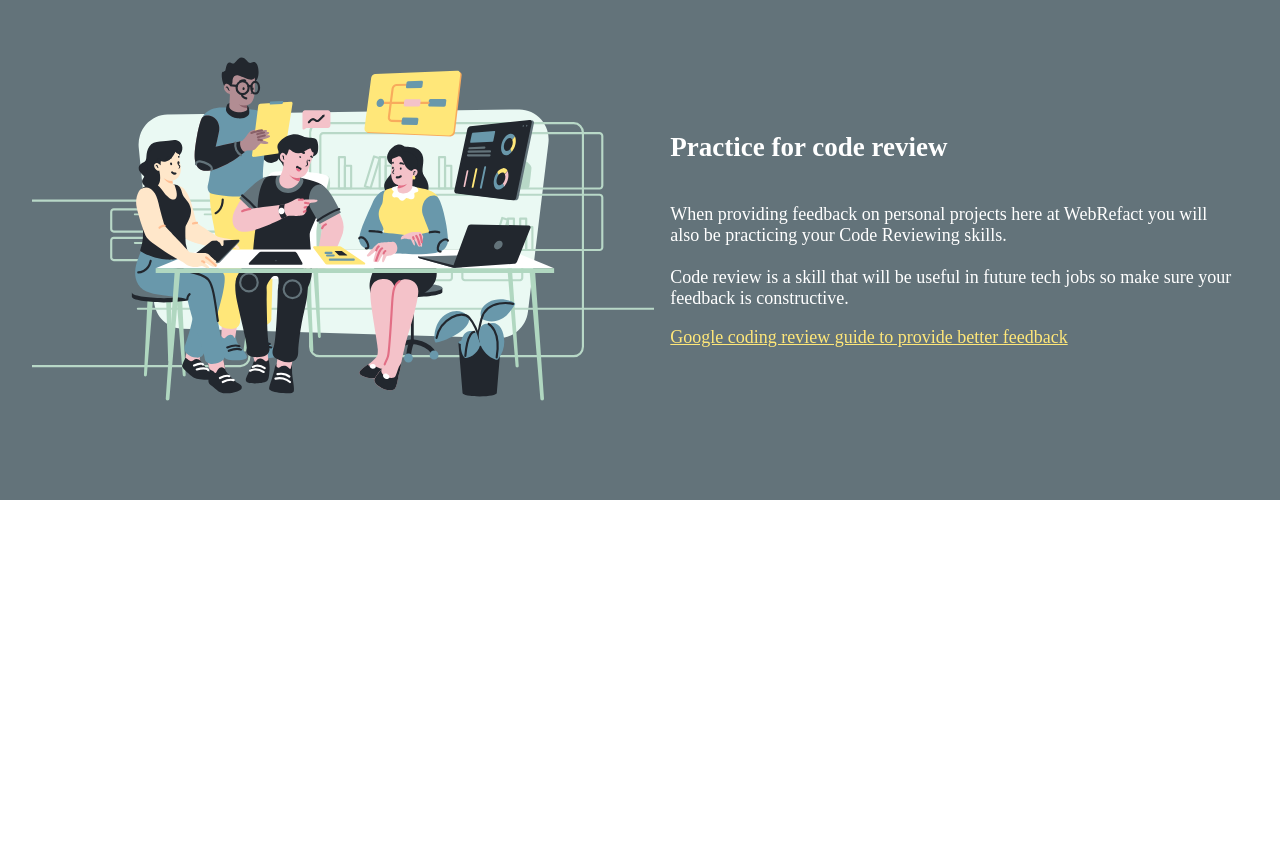
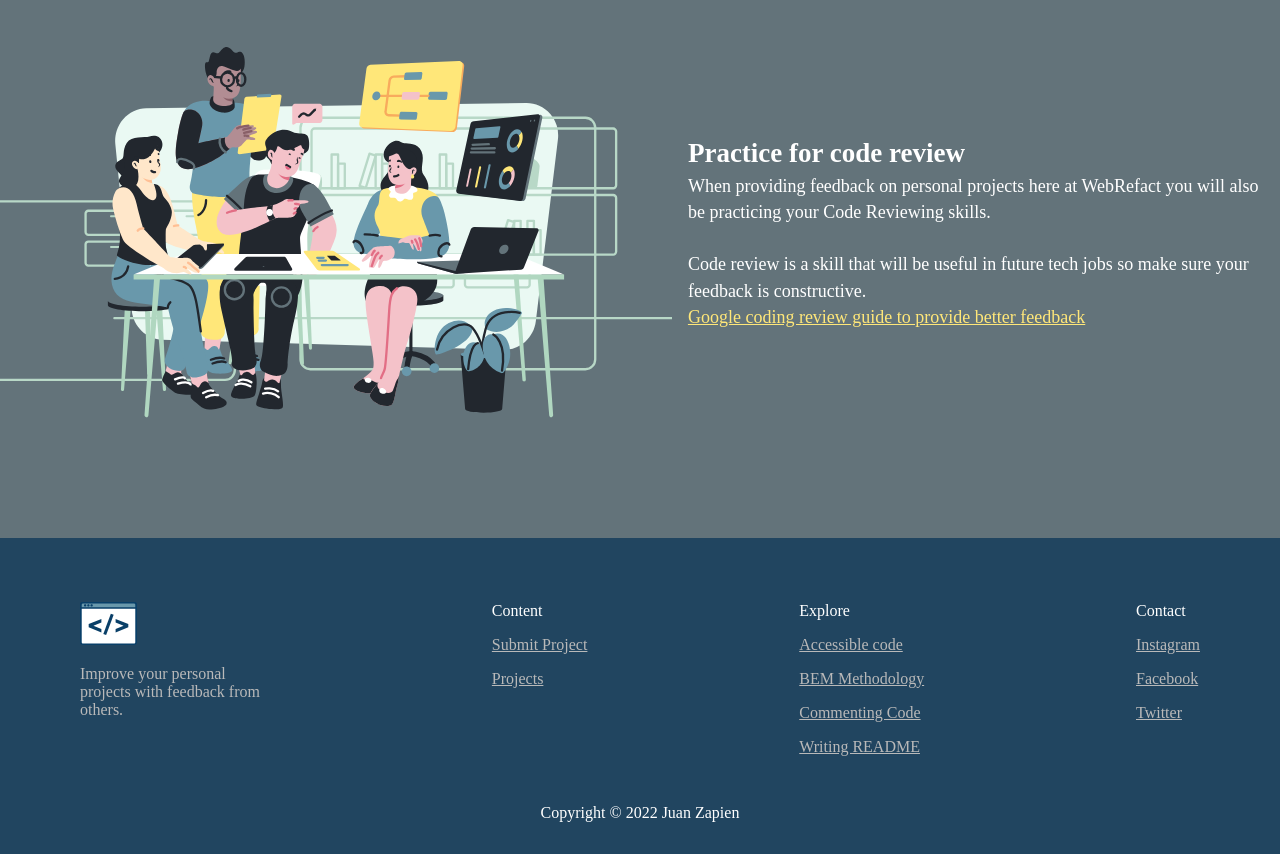
Before and after one commit to 1Zapien/WebRefact, a React (Create React App) app: page /home in a window 1280 px wide. Shown: the part 780-1634 px from the top of the page. Before the commit the page ends 1280 px from the top, so only its background shows below. Built offline with nearby package versions, Linux system fonts and the light colour scheme; no server answers.

Commit message:
working on footer section....need to add scroll to top function for react router links

```diff
--- a/src/components/landing/FeedbackBanner.js
+++ b/src/components/landing/FeedbackBanner.js
@@ -14,7 +14,12 @@ function FeedbackBanner() {
           Code review is a skill that will be useful in future tech jobs so make
           sure your feedback is constructive.
         </p>
-        <a href={"https://google.github.io/eng-practices/review/"}>
+        <a
+          href={"https://google.github.io/eng-practices/review/"}
+          aria-label="link to github page that gives info on giving better feedback"
+          target="_blank"
+          rel="noreferrer"
+        >
           Google coding review guide to provide better feedback
         </a>
       </div>
--- a/src/components/landing/FeedbackBanner.module.css
+++ b/src/components/landing/FeedbackBanner.module.css
@@ -13,10 +13,16 @@
 
   justify-content: center;
   padding: 0rem 1rem;
+  line-height: 1.45;
+}
+
+.feedback__info h2 {
+  margin: 0.5rem;
 }
 
 .feedback__info a {
   color: #ffe779;
+  line-height: 1.45;
 }
 .feedback__info a:hover {
   color: #fcdb49;
@@ -25,9 +31,14 @@
 @media only screen and (min-width: 850px) {
   .feedback {
     flex-direction: row;
+    padding: 3rem 0rem;
   }
 
   .feedback__image {
     width: 80%;
   }
+
+  .feedback__info h2 {
+    margin: 0rem;
+  }
 }
--- a/src/components/landing/HeroContent.module.css
+++ b/src/components/landing/HeroContent.module.css
@@ -2,7 +2,7 @@
   display: flex;
   flex-direction: column-reverse;
   display: flex;
-  padding: 0rem 2rem;
+  padding: 0rem 1rem;
 }
 
 .intro__info {
@@ -33,7 +33,6 @@
   text-decoration: none;
   border: none;
   border-radius: 10px;
-  /* background: linear-gradient(90deg, #298bd0 0%, #298bd0 44.79%, #0169c2 100%); */
   background: linear-gradient(
     90deg,
     rgba(105, 152, 171, 0.76) 0%,
@@ -48,7 +47,6 @@
 }
 
 a.button:hover {
-  /* background: #0169c2; */
   background: #406882;
   color: #fbfbf2;
 }
@@ -60,7 +58,6 @@ a.button:hover {
 }
 .intro__image {
   align-self: center;
-  height: 350px;
   width: 90%;
   background-image: url("/src/images/Vector.svg");
   background-repeat: no-repeat;
@@ -118,9 +115,8 @@ a.button:hover {
     width: 100%;
   }
   .intro__image {
-    height: 100%;
+    max-height: 100%;
     width: 100%;
-    text-align: left;
-    background-image: none;
+    background-position-y: 0rem;
   }
 }
--- a/src/components/layout/Footer.js
+++ b/src/components/layout/Footer.js
@@ -0,0 +1,96 @@
+import classes from "./Footer.module.css";
+import logo from "../../images/Logo.svg";
+import { NavLink } from "react-router-dom";
+
+function Footer() {
+  return (
+    <footer>
+      {/* <img className={classes.logo} src={logo} alt="Logo" /> */}
+      <div className={classes.footer}>
+        <div>
+          <img className={classes.logo} src={logo} alt="Logo" />
+          <p className={classes.short}>
+            Improve your personal projects with feedback from others.
+          </p>
+        </div>
+        <ul>
+          <li>Content</li>
+          <li>
+            <NavLink to="submit-project">Submit Project</NavLink>
+          </li>
+          <li>
+            <a href={"/#projects"} aria-label="link to projects page">
+              Projects
+            </a>
+          </li>
+        </ul>
+        <ul>
+          <li>Explore</li>
+          <li>
+            <a
+              href={
+                "https://developers.google.com/web/fundamentals/accessibility/semantics-aria"
+              }
+              aria-label=" google link explaining aria"
+              target="_blank"
+              rel="noreferrer"
+            >
+              Accessible code
+            </a>
+          </li>
+          <li>
+            <a
+              href={"http://getbem.com/introduction/"}
+              aria-label="introduction to bem link"
+              target="_blank"
+              rel="noreferrer"
+            >
+              BEM Methodology
+            </a>
+          </li>
+          <li>
+            <a
+              href={
+                "https://stackoverflow.blog/2021/12/23/best-practices-for-writing-code-comments/"
+              }
+              aria-label="stackoverflow link for commenting code effectively "
+              target="_blank"
+              rel="noreferrer"
+            >
+              Commenting Code
+            </a>
+          </li>
+          <li>
+            <a
+              href={
+                "https://www.drupal.org/docs/develop/managing-a-drupalorg-theme-module-or-distribution-project/documenting-your-project/readme-template"
+              }
+              aria-label="drupal link to writing a readme"
+              target="_blank"
+              rel="noreferrer"
+            >
+              Writing README
+            </a>
+          </li>
+        </ul>
+
+        <ul>
+          <li>Contact</li>
+          <li>
+            <a href={"/"}>Instagram</a>
+          </li>
+          <li>
+            <a href={"/"}>Facebook</a>
+          </li>
+          <li>
+            <a href={"/"}>Twitter</a>
+          </li>
+        </ul>
+      </div>
+
+      <p className={classes.copyright}>Copyright &copy; 2022 Juan Zapien </p>
+    </footer>
+  );
+}
+
+export default Footer;
--- /dev/null
+++ b/src/components/layout/Footer.module.css
@@ -0,0 +1,69 @@
+* {
+  margin: 0;
+  padding: 0;
+  box-sizing: border-box;
+}
+
+footer {
+  background: #214560;
+  padding: 2rem 1rem;
+}
+
+.footer {
+  display: flex;
+  flex-direction: column;
+  padding: 2rem 3rem;
+  background: #214560;
+  color: white;
+  justify-content: space-between;
+  flex-wrap: wrap;
+}
+
+.footer ul {
+  margin: 2rem 0rem;
+}
+
+.logo {
+  max-width: 60px;
+  margin-bottom: 1rem;
+}
+
+/* .footer ul {
+
+} */
+
+.footer li {
+  list-style: none;
+  color: white;
+  margin-bottom: 1rem;
+}
+
+.short {
+  width: 200px;
+  color: #b9b9b9;
+}
+
+.footer li a {
+  color: #b9b9b9;
+  /* text-decoration: none; */
+}
+
+.footer li a:hover {
+  color: white;
+  text-decoration: underline;
+}
+
+.copyright {
+  color: white;
+  text-align: center;
+}
+
+@media only screen and (min-width: 850px) {
+  .footer {
+    flex-direction: row;
+    padding: 2rem 4rem;
+  }
+  .footer ul {
+    margin: 0rem;
+  }
+}
--- a/src/components/layout/MainLayout.js
+++ b/src/components/layout/MainLayout.js
@@ -1,11 +1,13 @@
 import NavBar from "./Navbar";
 import classes from "./MainLayout.module.css";
+import Footer from "./Footer";
 
 function MainLayout(props) {
   return (
     <div className={classes.main}>
       <NavBar />
       <main className={classes.main__content}>{props.children}</main>
+      <Footer />
     </div>
   );
 }
--- a/src/components/layout/Navbar.js
+++ b/src/components/layout/Navbar.js
@@ -10,7 +10,6 @@ function NavBar() {
   return (
     <header className={classes.nav}>
       <img className={classes.logo} src={logo} alt="Logo" />
-      {/* <div className={classes.logo}>WebRefact</div> */}
       <nav className={classes.navigation}>
         <ul>
           <li>
--- a/src/components/layout/Navbar.module.css
+++ b/src/components/layout/Navbar.module.css
@@ -7,6 +7,7 @@
   font-size: 18px;
   display: flex;
   padding: 0rem 1rem;
+  z-index: 100;
 }
 
 .nav .logo {
--- a/src/components/project/IndividualProject.module.css
+++ b/src/components/project/IndividualProject.module.css
@@ -98,11 +98,16 @@ a:hover {
 }
 
 @media only screen and (min-width: 850px) {
+  .project {
+    margin: 2rem auto;
+  }
   .project ul {
     columns: 2;
     -webkit-columns: 2;
     -moz-columns: 2;
-    margin: 1rem;
+    /* margin: 0rem 1rem 1rem 1rem; */
+    padding: 1rem;
+
     flex-direction: row;
     flex-wrap: wrap;
   }
--- a/src/components/project/Projects.js
+++ b/src/components/project/Projects.js
@@ -57,7 +57,7 @@ function Projects() {
   }
 
   return (
-    <div className={classes.main}>
+    <div className={classes.main} id="projects">
       <IndividualProject eachProject={postsToShow} />
       <div className={classes.load}>
         <button onClick={handleShowMorePosts}>Load More</button>
--- a/src/components/project/SubmitProjectForm.module.css
+++ b/src/components/project/SubmitProjectForm.module.css
@@ -17,6 +17,8 @@
   width: 75%;
   flex: 1;
   justify-content: center;
+  margin: 3rem 1rem;
+  height: 80vh;
 }
 
 @media only screen and (min-width: 800px) {
```
Also changed, not shown: src/images/collaborating.svg.
